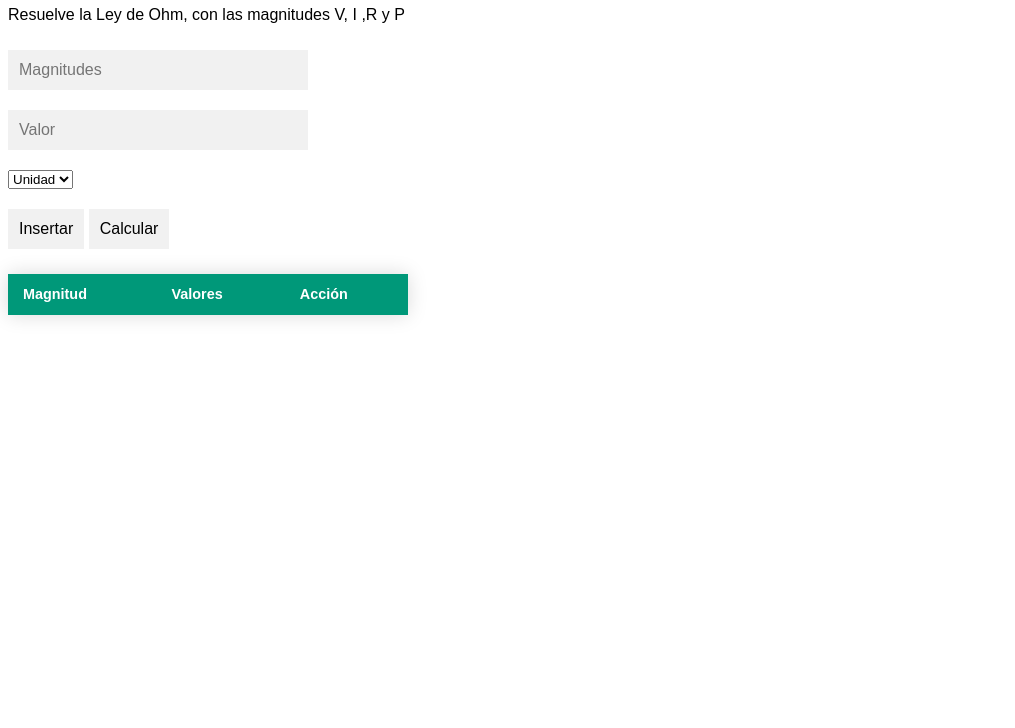
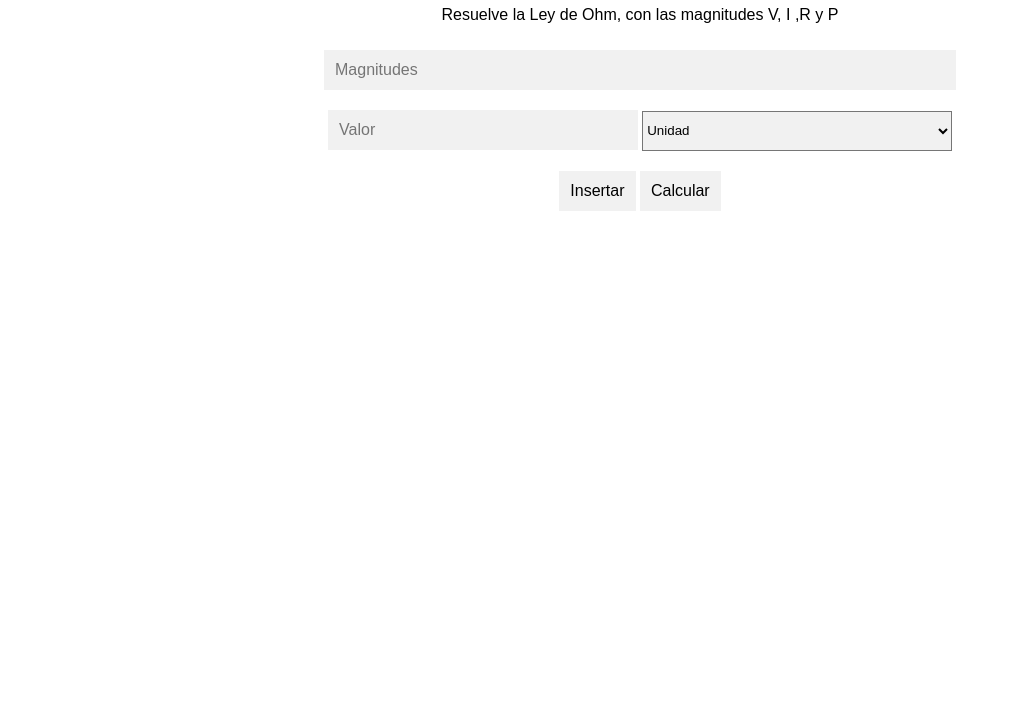
Before and after one commit to juanjzb/Calculadora-Electricidad, a plain HTML site: page Web/index.html in a window 1280 px wide. Shown: the part 72-800 px from the top of the page, without its empty margins (0-1015 px from the left). Drawn offline with Linux system fonts and the light colour scheme.

Commit message:
Updates 15/03/21

```diff
--- a/Web/index.html
+++ b/Web/index.html
@@ -7,16 +7,17 @@
    <!-- <link href="https://cdnjs.cloudflare.com/ajax/libs/twitter-bootstrap/4.1.2/css/bootstrap.min.css" rel="stylesheet"/> -->
    </head>
    <body>
+   	<div class="allCentered">
       <h1>Calculadora Electricidad</h1>
       <p>Resuelve la Ley de Ohm, con las magnitudes V, I ,R y P</p>
+
       <form autocomplete="off">
+         <div class="inputContainer">
             <div class="autocomplete">
-    <input class="autocompleteItems" id="inputMagnitud" type="text" name="inputMagnitudes" placeholder="Magnitudes" onpaste="updateSelectEscala()" oninput="updateSelectEscala()">
+               <input class="autocompleteItems" id="inputMagnitud" type="text" name="inputMagnitudes" placeholder="Magnitudes" oninput="updateSelectEscala()">
             </div>
-  <div class="">
+            <div>
                <input id="inputValue" type="number" placeholder="Valor">
-  </div>
-  <div class="">
                <select name="escala" id="escale">
                   <option value="mega">M</option>
                   <option value="kilo">k</option>
@@ -28,11 +29,10 @@
                <input type="button" value="Insertar" onClick="insert()">
                <input type="button" value="Calcular" onclick="calc()">
             </div>
+            </div>
+      </form>
+      <div id="table_container" style="display: none">
 
-
-</form>
-<div class="container">
-  <div class="row">
       <table class="styled-table" id="tabla">
       <thead class="thead-dark">
       <tr>
@@ -42,34 +42,38 @@
       </tr>
       </thead>
       <tbody>
-            <tr>
+     <tr></tr>
       <!-- and so on... -->
       </tbody>
       </table>
-  </div>
+
       </div>
 
       <ul id="menu">
          <!-- puedes hacer algo, ponerlos todos ocultos, y hacer que se cambie el elemento a visibile si calcula -->
-
-   <li><input type="checkbox" class='group1' name="list" id="nivel1-1"><label class='group1' id='group1' for="nivel1-1">Corriente Alterna</label>
+         <li>
+            <input type="checkbox" class='group1' name="list" id="nivel1-1"><label class='group1' id='group1' for="nivel1-1">Corriente Alterna</label>
             <ul class="interior">
-         <li><input type="checkbox" name="list" id="nivel2-1"><label id='output1' for="nivel2-1">Voltaje</label>
+               <li>
+                  <input type="checkbox" name="list" id="nivel2-1"><label id='output1' for="nivel2-1">Voltaje</label>
                   <ul class="interior">
                      <li class="result"><label id="resultadoVoltaje"></label></li>
                   </ul>
                </li>
-         <li><input type="checkbox" name="list" id="nivel2-2"><label id='output2' for="nivel2-2">Intensidad</label>
+               <li>
+                  <input type="checkbox" name="list" id="nivel2-2"><label id='output2' for="nivel2-2">Intensidad</label>
                   <ul class="interior">
                      <li class="result"><label id="resultadoIntensidad"></label></li>
                   </ul>
                </li>
-         <li><input type="checkbox" name="list" id="nivel2-3"><label id='output3' for="nivel2-3">Resistencia</label>
+               <li>
+                  <input type="checkbox" name="list" id="nivel2-3"><label id='output3' for="nivel2-3">Resistencia</label>
                   <ul class="interior">
                      <li class="result"><label id="resultadoResistencia"></label></li>
                   </ul>
                </li>
-         <li><input type="checkbox" name="list" id="nivel2-4"><label id='output4' for="nivel2-4">Potencia</label>
+               <li>
+                  <input type="checkbox" name="list" id="nivel2-4"><label id='output4' for="nivel2-4">Potencia</label>
                   <ul class="interior">
                      <li class="result"><label id="resultadoPotencia"></label></li>
                   </ul>
@@ -85,6 +89,7 @@
          - format_number
          - resultados a un conversor de magnitudes aparte
          -->
+         </div>
    </body>
    <script type="text/javascript" src="autocomplete.js"></script>
    <script type="text/javascript" src="functions.js"></script>
--- a/Web/styles.css
+++ b/Web/styles.css
@@ -5,7 +5,20 @@
 body {
   font: 16px Arial;
 }
+h1{
+	text-align: center;
+	font-weight:bold;
 
+}
+p{
+	text-align: center;
+}
+.allCentered{
+	margin: auto;
+  width: 50%;
+
+
+}
 /*the container must be positioned relative:*/
 .autocompleteItems {
   position: relative;
@@ -21,11 +34,26 @@ input {
 
 input[type=text] {
   background-color: #f1f1f1;
-width: 300px;
+width: 100%;
+ height: 40px;
 }
 input[type=number] {
   background-color: #f1f1f1;
-  width: 300px;
+  width: 49%;
+   height: 40px;
+
+}
+
+select {
+  background-color: #f1f1f1;
+ width: 49%;
+   height: 40px;
+
+}
+.inputContainer{
+	width: 100%;
+
+	text-align: center;
 }
 
 input[type=submit] {
--- a/Web/table.css
+++ b/Web/table.css
@@ -1,18 +1,18 @@
 .styled-table {
     border-collapse: collapse;
-    margin: 25px 0;
+    margin: 10px 0;
     font-size: 0.9em;
     font-family: sans-serif;
-    min-width: 400px;
+    min-width: 100%;
     box-shadow: 0 0 20px rgba(0, 0, 0, 0.15);
 }
 .styled-table thead tr {
     background-color: #009879;
     color: #ffffff;
-    text-align: left;
+    text-align: center;
 }
 .styled-table th, .styled-table td {
-    padding: 12px 15px;
+    padding: 10px 10px;
 }
 .styled-table tbody tr {
     border-bottom: 1px solid #dddddd;
@@ -31,6 +31,19 @@
     color: #009879;
 }
 
-table tr:hover td{
+table tr:hover {
   color: #009879;
 }
+
+
+ td {
+        text-align: center;
+    font-weight: bold;
+}
+
+#table_container {
+    height: 200px !important;
+    overflow: auto;
+
+
+}
--- a/Web/table.js
+++ b/Web/table.js
@@ -4,6 +4,7 @@ function title(string){
 }
 
 function agregarFila(){
+	tabla = document.getElementById("table_container").style.display="block";
   magnitud = title(document.getElementById("inputMagnitud").value); // la función title convierte rEsISTencia --> Resistencia
   valor = document.getElementById("inputValue").value;
   selectScale = document.getElementById("escale")
@@ -38,7 +39,7 @@ function agregarFila(){
       break;
   }
   if (document.getElementById(magnitud) == null){
-    document.getElementById("tabla").insertRow(-1).innerHTML = '<td>'+ magnitud + '</td><td id="'+ magnitud +'">'+ valor + '</td><td><button onClick="eliminarFila()" class="boton">X</td>';
+    document.getElementById("tabla").insertRow(1).innerHTML = '<td>'+ magnitud + '</td><td id="'+ magnitud +'">'+ valor + '</td><td><button onClick="eliminarFila()" class="boton">X</td>';
   }
   else{
     document.getElementById(magnitud).innerHTML = valor
@@ -46,6 +47,7 @@ function agregarFila(){
 
   document.getElementById("inputMagnitud").value = ''
   document.getElementById("inputValue").value = ''
+  updateSelectEscala();
   document.getElementById("inputMagnitud").focus();
 
 }
```
Lines whose indentation alone changed are shown as unchanged.
